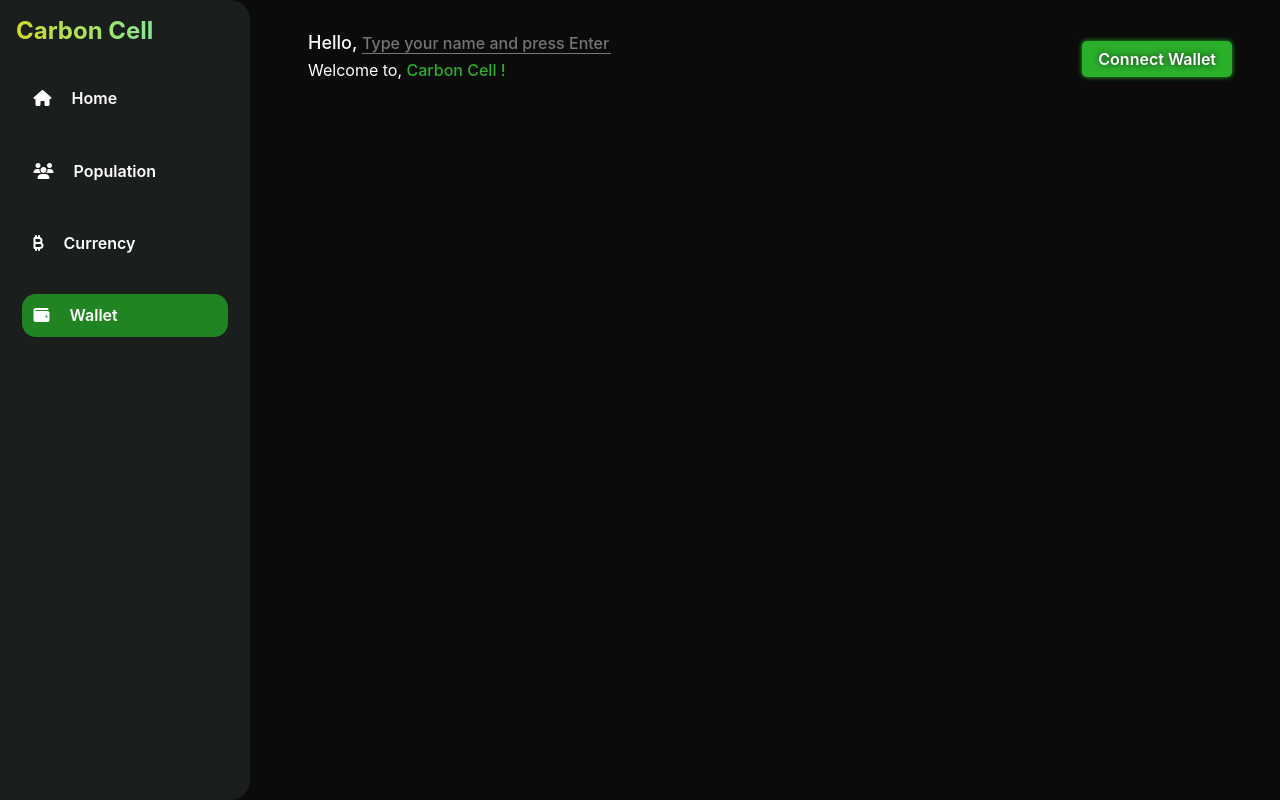
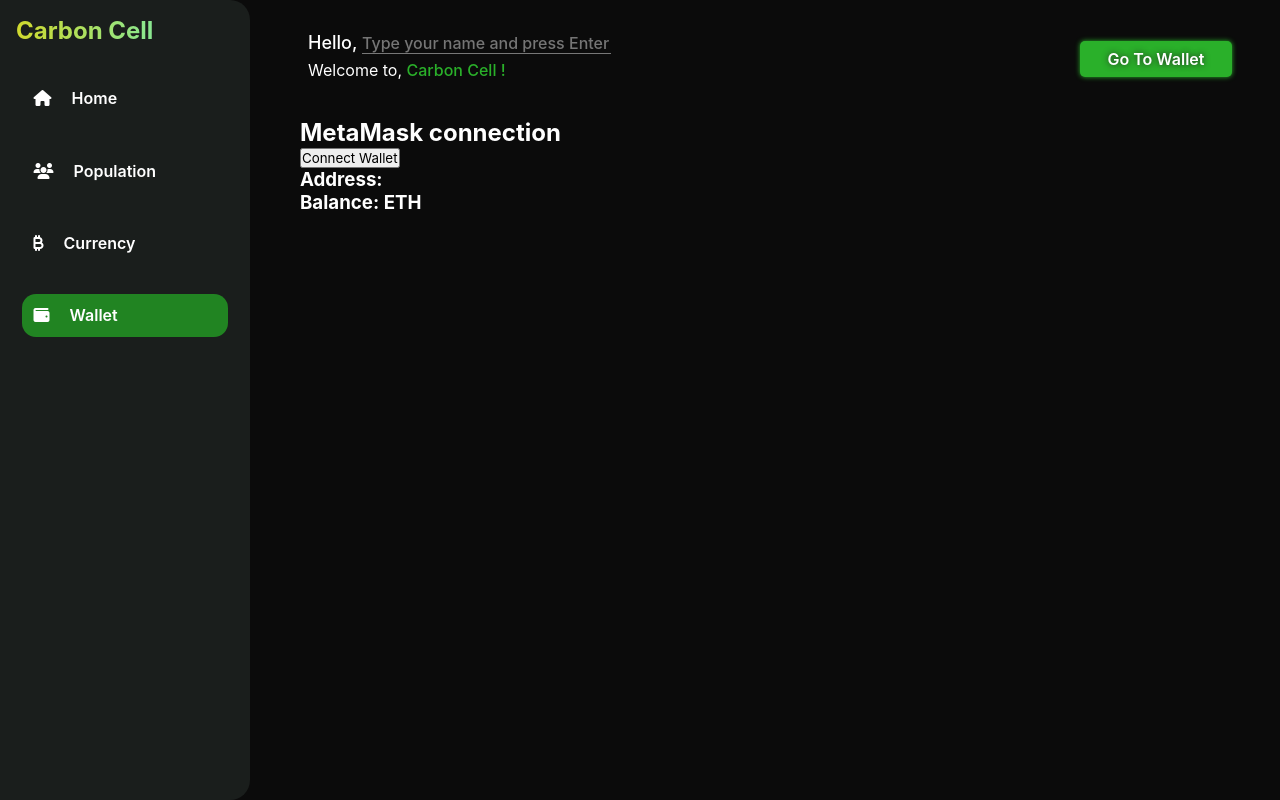
Before and after one commit to trishaDas13/carbon_cell, a React (Create React App) app: page /wallet in a window 1280 px wide. Built offline with nearby package versions, Linux system fonts and the light colour scheme.

Commit message:
metamask connected

```diff
--- a/package.json
+++ b/package.json
@@ -15,7 +15,8 @@
     "react-router-dom": "^6.22.3",
     "react-scripts": "5.0.1",
     "sass": "^1.72.0",
-    "web-vitals": "^2.1.4"
+    "web-vitals": "^2.1.4",
+    "web3": "^4.7.0"
   },
   "scripts": {
     "start": "react-scripts start",
--- a/src/components/header/Header.jsx
+++ b/src/components/header/Header.jsx
@@ -45,7 +45,7 @@
           </p>
         </div>
       </div>
-      <Link to="/wallet">Connect Wallet</Link>
+      <Link to="/wallet">Go To Wallet</Link>
     </header>
   );
 };
--- a/src/components/header/header.scss
+++ b/src/components/header/header.scss
@@ -69,6 +69,8 @@
     padding: 0.5rem 1rem;
     font-weight: 600;
     border-radius: 5px;
+    min-width: 120px;
+    text-align: center;
     cursor: pointer;
     animation: glow 1.5s infinite alternate;
     @keyframes glow {
--- /dev/null
+++ b/src/components/metaMask/MetaMask.jsx
@@ -0,0 +1,49 @@
+import React, { useState } from 'react';
+import Web3 from 'web3';
+
+const MetaMask = () => {
+    const [errorMessage, setErrorMessage] = useState(null);
+    const [defaultAccount, setDefaultAccount] = useState(null);
+    const [userBalance, setUserBalance] = useState(null);
+
+    const connectWallet = async () => {
+        if (window.ethereum) {
+            try {
+                await window.ethereum.request({ method: 'eth_requestAccounts' });
+                const web3 = new Web3(window.ethereum);
+                const accounts = await web3.eth.getAccounts();
+                accountChanged(accounts);
+                fetchUserBalance(web3, accounts[0]);
+            } catch (error) {
+                setErrorMessage(error.message || 'Error connecting wallet');
+            }
+        } else {
+            setErrorMessage('Install MetaMask');
+        }
+    };
+
+    const accountChanged = (accounts) => {
+        setDefaultAccount(accounts[0]);
+    };
+
+    const fetchUserBalance = async (web3, account) => {
+        try {
+            const balance = await web3.eth.getBalance(account);
+            setUserBalance(web3.utils.fromWei(balance, 'ether'));
+        } catch (error) {
+            console.error('Error fetching user balance:', error);
+        }
+    };
+
+    return (
+        <main>
+            <h2>MetaMask connection</h2>
+            <button onClick={connectWallet}>Connect Wallet</button>
+            <h3>Address: {defaultAccount}</h3>
+            <h3>Balance: {userBalance} ETH</h3>
+            {errorMessage && <p>{errorMessage}</p>}
+        </main>
+    );
+};
+
+export default MetaMask;
--- a/src/pages/wallet/Wallet.jsx
+++ b/src/pages/wallet/Wallet.jsx
@@ -1,10 +1,12 @@
 import React from 'react';
 import Header from '../../components/header/Header';
+import MetaMask from '../../components/metaMask/MetaMask';
 
 const Wallet = () => {
   return (
     <main>
       <Header/>
+      <MetaMask/>
     </main>
   )
 }
```
Also changed, not shown: src/components/metaMask/meta.scss (added), 1 other file (tests, documents, lock files or other folders).
